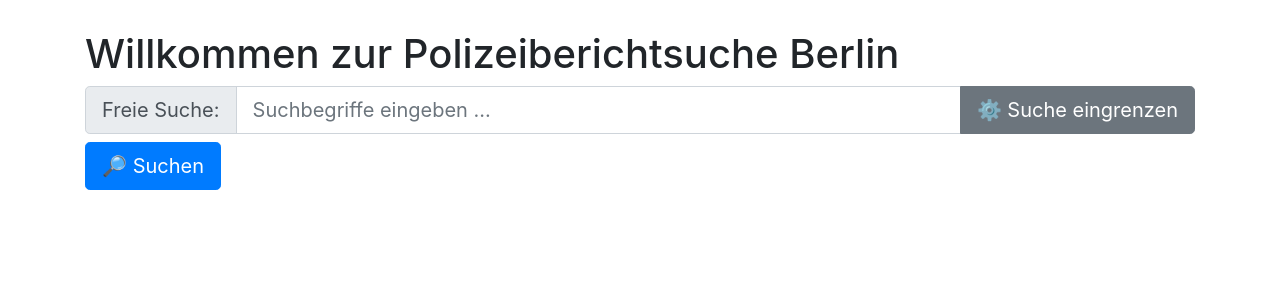
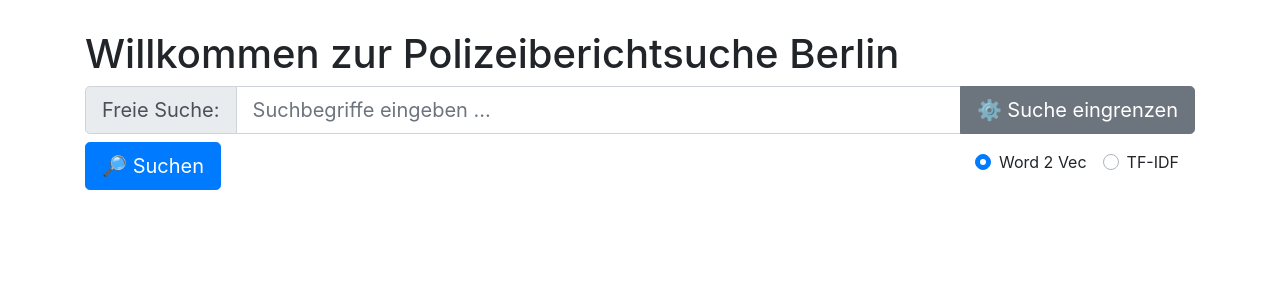
Before and after one commit to SemantischeSucheHTW/frontend, a Vue app: page /#/ in a window 1280 px wide. Shown: the top 300 px of the page. Built offline with nearby package versions, Linux system fonts and the light colour scheme.

Commit message:
Added sort algorithm selection

```diff
--- a/src/views/Default.vue
+++ b/src/views/Default.vue
@@ -1,5 +1,5 @@
 <template>
-    <div class="container">
+    <b-container class="container">
         <h1>Willkommen zur Polizeiberichtsuche Berlin</h1>
         <b-input-group size="lg" prepend="Freie Suche:">
             <b-form-input v-model.trim="queryText"
@@ -69,9 +69,20 @@
                 </li>
             </ul>
         </div>
-        <b-button class="mt-2" size="lg" variant="primary" @click="getReports">
-            🔎 Suchen
-        </b-button>
+        <b-row class="mt-2">
+            <b-col>
+                <b-button size="lg" variant="primary" @click="getReports">
+                    🔎 Suchen
+                </b-button>
+            </b-col>
+            <b-col style="text-align: right">
+                <b-form-group class="pt-2">
+                    <b-form-radio-group id="sortAlgo" name="sortAlgo" v-model="selectedSortAlgo"
+                                        :options="sortAlgo">
+                    </b-form-radio-group>
+                </b-form-group>
+            </b-col>
+        </b-row>
         <ul v-if="results.length > 0" class="mt-3 pl-2 pr-2 pt-2 pb-2" style="list-style-type: none;">
             <li v-for="result in results" class="mb-2">
                 <SearchResult :result="result"></SearchResult>
@@ -80,7 +91,7 @@
         <b-alert :show="!(!error)" dismissible variant="danger">
             {{error}}
         </b-alert>
-    </div>
+    </b-container>
 </template>
 
 <script>
@@ -125,6 +136,11 @@
                     'bezirksübergreifend',
                     'bundesweit'],
                 selectedDistricts: [],
+                sortAlgo: [
+                    {text: 'Word 2 Vec', value: 'w2v'},
+                    {text: 'TF-IDF', value: 'tfidf'}
+                ],
+                selectedSortAlgo: 'w2v',
                 queryText: '',
                 fullQuery: new URLSearchParams(),
                 error: false,
@@ -146,6 +162,8 @@
             getReports() {
 
                 this.fullQuery = new URLSearchParams();
+
+                this.fullQuery.append('sortAlg', this.selectedSortAlgo);
 
                 if (!(!this.queryText || 0 === this.queryText.length))
                     this.fullQuery.append('q', this.queryText.split(' ').join('+'));
```
